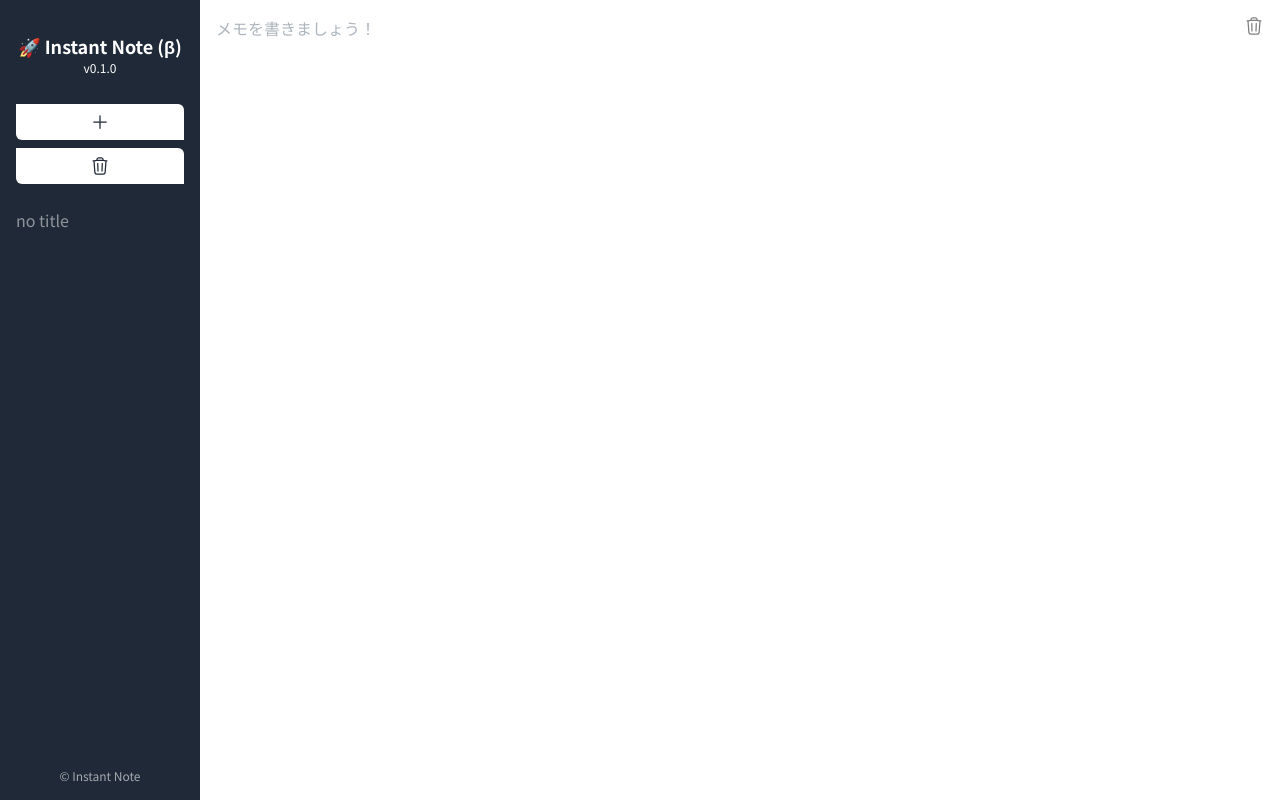
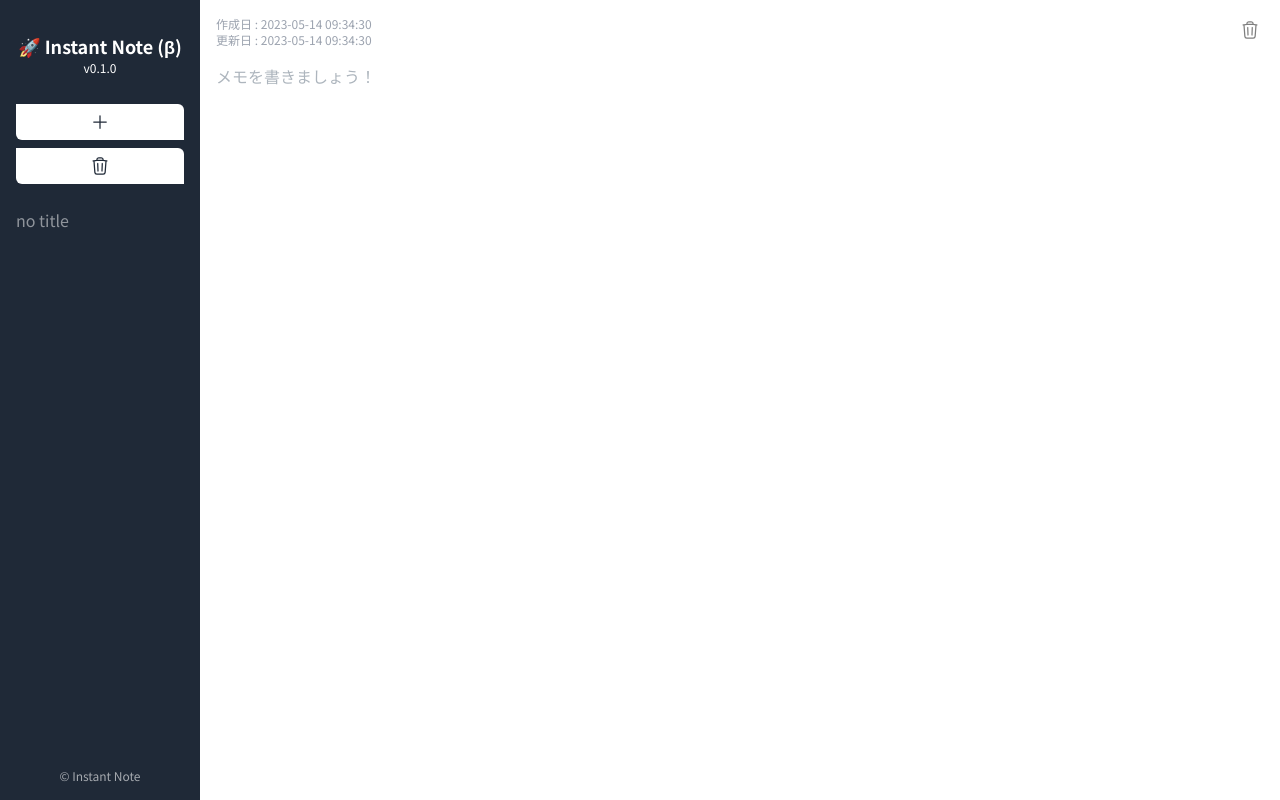
Before and after one commit to Yuki-Sakaguchi/instant-markdown, a Next.js app: page / in a window 1280 px wide. Both pictures are taken after a click on the button 100 px from the left and 122 px from the top of the page. Built offline with nearby package versions, Linux system fonts and the light colour scheme.

Commit message:
Update 更新タイミングの調整

```diff
--- a/package.json
+++ b/package.json
@@ -19,6 +19,7 @@
     "@types/react-dom": "18.2.4",
     "autoprefixer": "10.4.14",
     "clsx": "^1.2.1",
+    "date-fns": "^2.30.0",
     "eslint": "8.40.0",
     "eslint-config-next": "13.4.1",
     "jotai": "^2.1.0",
--- a/src/features/Editor.tsx
+++ b/src/features/Editor.tsx
@@ -1,10 +1,11 @@
-import { FC, useEffect } from "react";
+import { FC, useEffect, useState } from "react";
 import { useEditor, EditorContent } from "@tiptap/react";
 import StarterKit from "@tiptap/starter-kit";
 import Placeholder from "@tiptap/extension-placeholder";
 import { useList } from "./useList";
 import Image from "next/image";
 import { TrashIcon } from "@heroicons/react/24/outline";
+import { format } from "date-fns";
 
 const AboutView: FC = () => {
   return (
@@ -33,11 +34,41 @@ const AboutView: FC = () => {
   );
 };
 
+function useComposing() {
+  const [isComposing, setIsComposing] = useState(false);
+
+  // IME入力中かどうかを判定する処理
+  useEffect(() => {
+    window.addEventListener("compositionstart", startHandler);
+    window.addEventListener("compositionend", endHander);
+    return () => {
+      window.removeEventListener("compositionstart", startHandler);
+      window.removeEventListener("compositionend", endHander);
+    };
+  }, []);
+
+  function startHandler() {
+    setIsComposing(true);
+  }
+
+  function endHander() {
+    setIsComposing(false);
+  }
+
+  return {
+    isComposing,
+    setIsComposing,
+  };
+}
+
 /**
  * エディターコンポーネント
  */
 export const Tiptap: FC = () => {
   const { selectedItem, onChange, removeItem } = useList();
+  const { isComposing } = useComposing();
+  const [updateTimer, setUpdateTimer] = useState<NodeJS.Timeout>();
+  const [cursorPoint, setCursorPoint] = useState(0);
 
   const editor = useEditor({
     extensions: [
@@ -46,35 +77,71 @@ export const Tiptap: FC = () => {
         placeholder: "メモを書きましょう！",
       }),
     ],
-    onUpdate(data) {
-      onChange(data.editor.getHTML());
-    },
+    onUpdate,
   });
 
-  useEffect(() => {
-    if (editor == null || selectedItem == null) return;
-    editor.commands.setContent(selectedItem.body);
-    editor.commands.focus();
-  }, [selectedItem, editor]);
+  /**
+   * データの更新処理
+   *
+   * 更新するたびに実行しないように setTimeout を用いて一番最後の update 時のみに動くように調整
+   * IME入力中の場合にも変更を無視する
+   * また、更新時のカーソルの位置も保存して、データ更新後に使う
+   */
+  function onUpdate() {
+    if (editor == null) return;
+    if (updateTimer) clearTimeout(updateTimer);
+    setUpdateTimer(
+      setTimeout(() => {
+        if (isComposing) return;
+        setCursorPoint(editor?.state.selection.anchor);
+        onChange(editor.getHTML());
+      }, 400)
+    );
+  }
 
-  const deleteItem = () => {
+  function deleteItem() {
     if (selectedItem == null) return;
     if (confirm("記事を削除してもよろしいでしょうか？")) {
       removeItem(selectedItem.id);
     }
-  };
+  }
+
+  function formatDate(date: Date) {
+    return format(new Date(date), "yyyy-MM-dd HH:mm:ss");
+  }
+
+  // IME判定後もアップデート処理を実行
+  useEffect(() => {
+    onUpdate();
+  }, [isComposing]);
+
+  // データが更新されたら反映する
+  useEffect(() => {
+    if (editor == null || selectedItem == null) return;
+    editor.commands.setContent(selectedItem.body);
+    editor.commands.focus(cursorPoint);
+    if (!editor.isFocused) editor.commands.focus();
+  }, [selectedItem, editor]);
 
   return (
-    <div className="h-full pl-4 py-4">
+    <div className="h-full pl-4">
       {selectedItem == null ? (
         <div className="h-full flex justify-center items-center">
           <AboutView />
         </div>
       ) : (
-        <div className="relative">
-          <EditorContent className="h-full" editor={editor} />
+        <div className="overflow-scroll relative h-full flex flex-col py-4">
+          <div className="mb-4">
+            <time className="block text-xs text-gray-400">
+              作成日 : {formatDate(selectedItem.createdAt)}
+            </time>
+            <time className="block text-xs text-gray-400">
+              更新日 : {formatDate(selectedItem.updatedAt)}
+            </time>
+          </div>
+          <EditorContent className="flex-1" editor={editor} />
           <button
-            className="absolute -top-2 right-2 p-2 transition-opacity opacity-50 hover:opacity-100"
+            className="absolute top-3 right-3 p-2 transition-opacity opacity-50 hover:opacity-100"
             onClick={deleteItem}
           >
             <TrashIcon className="w-[20px]" />
--- a/src/styles/globals.css
+++ b/src/styles/globals.css
@@ -8,7 +8,6 @@
   height: 100%;
   color: #242424;
   padding-right: 52px;
-  overflow: scroll;
 
   p.is-editor-empty:first-child::before {
     color: #adb5bd;
```
Also changed, not shown: 1 other file (tests, documents, lock files or other folders).
